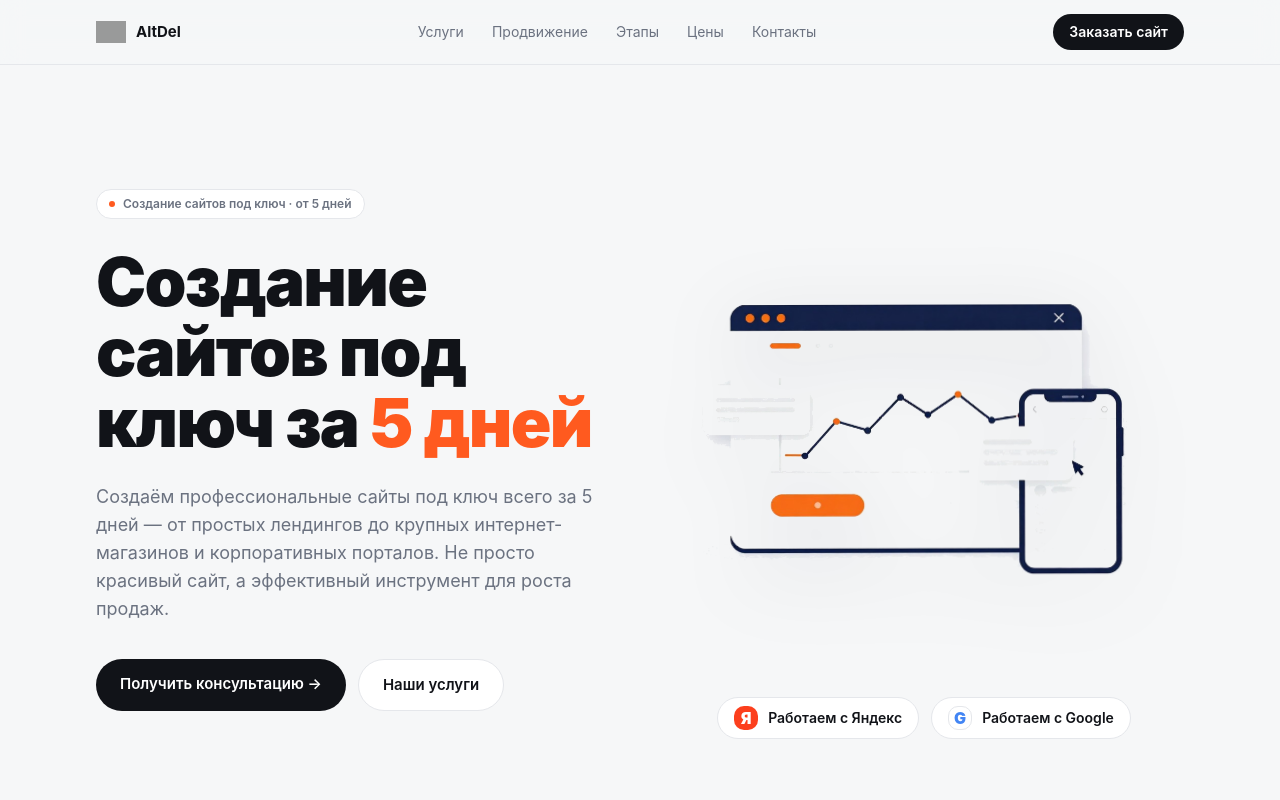
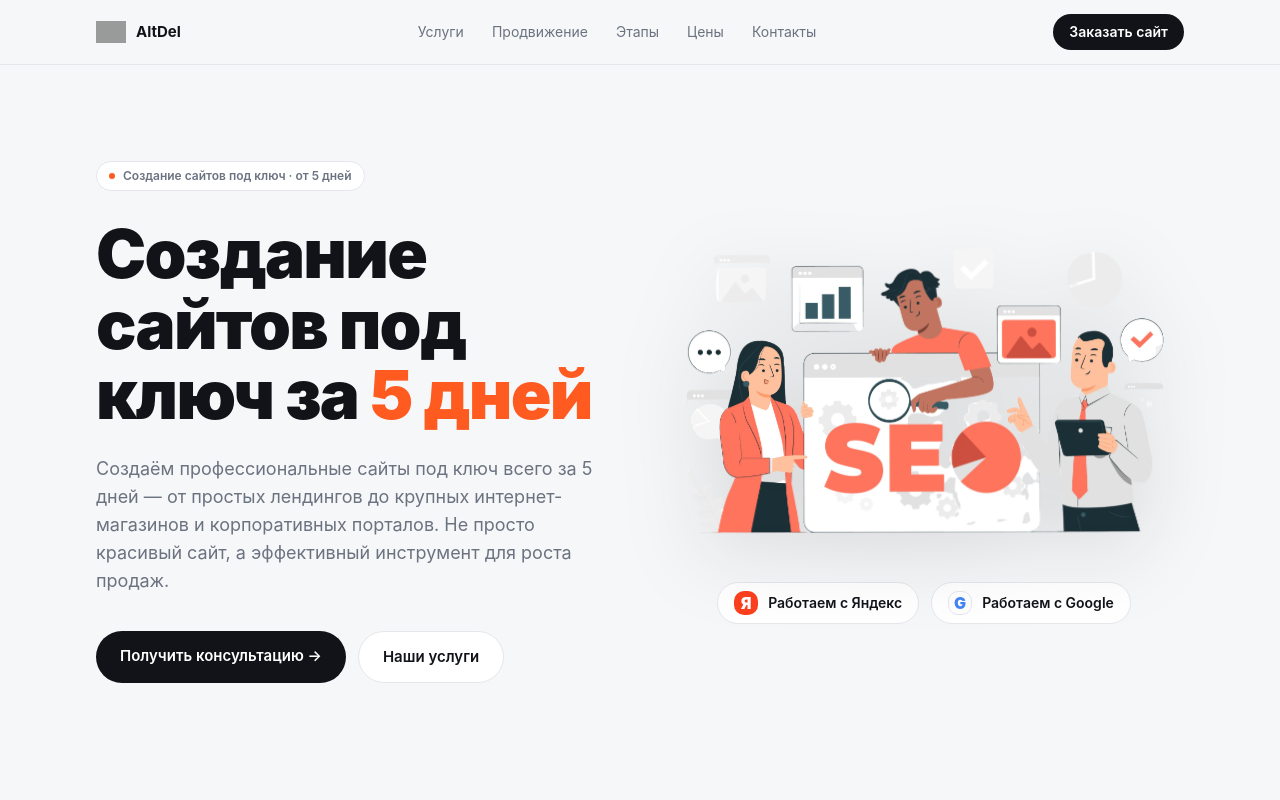
Before and after one commit to pr-poehali-dev/russia-china-business-bridge, a React (Vite) app: page / in a window 1280 px wide. Shown: the top 800 px of the page. Built offline with nearby package versions, Linux system fonts and the light colour scheme; grey boxes are pictures that could not be loaded.

Commit message:
Замена функционала

```diff
--- a/src/components/landing/Hero.tsx
+++ b/src/components/landing/Hero.tsx
@@ -36,7 +36,7 @@ export default function Hero() {
             </div>
           </div>
           <div className="flex-1 w-full section-reveal flex flex-col items-center gap-4">
-            <img src="/hero-illustration-v3.png"
+            <img src="/hero-seo.png"
               alt="Создание сайтов" className="w-full hero-float"
               style={{ objectFit: "contain", filter: "drop-shadow(0 20px 40px rgba(17,19,24,0.12))" }} />
             <div className="flex flex-wrap items-center justify-center gap-3">
```
Also changed, not shown: public/hero-seo.png (added).
